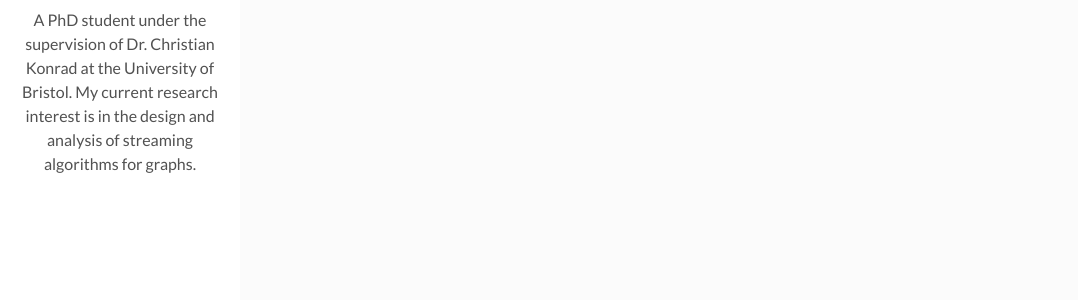
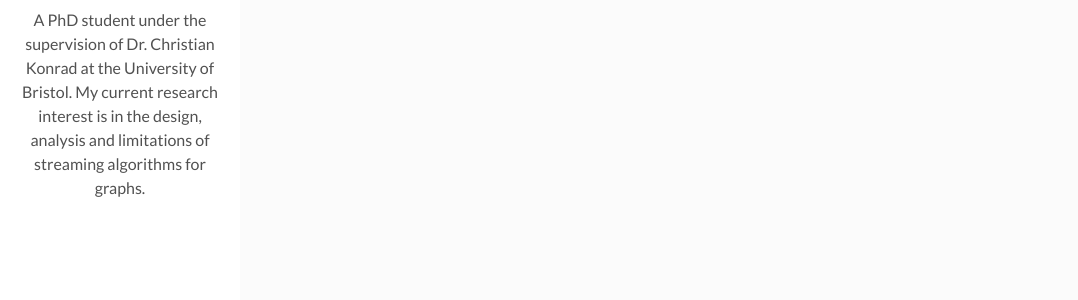
Before and after one commit to kheeran/kheeran.github.io, a Jekyll site: the page built from index.html, in a window 1280 px wide. Shown: the part 171-471 px from the top of the page, without its empty margins (0-1078 px from the left). Built offline with Jekyll 4.4.1, drawn with Linux system fonts in a browser that asks for light colours; the list of posts is cut into pages by our own code.

Commit message:
minor edit to description

```diff
--- a/_config.yml
+++ b/_config.yml
@@ -8,7 +8,7 @@
 # Author Settings
 author: Kheeran Naidu # add your name
 author-img: kheeran.jpg # add your photo
-about-author: A PhD student under the supervision of Dr. Christian Konrad at the University of Bristol. My current research interest is in the design and analysis of streaming algorithms for graphs. # add description
+about-author: A PhD student under the supervision of Dr. Christian Konrad at the University of Bristol. My current research interest is in the design, analysis and limitations of streaming algorithms for graphs. # add description
 social-twitter: # add your Twitter handle
 social-facebook: # add your Facebook handle
 social-github: kheeran # add your Github handle
```
